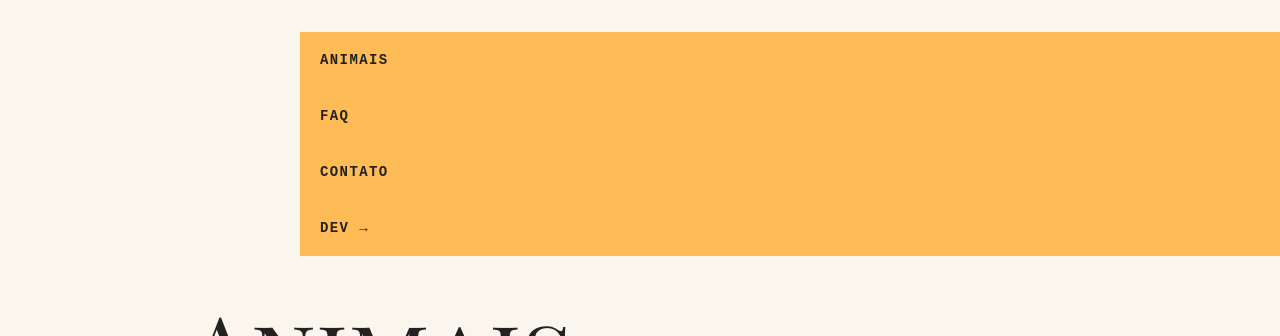
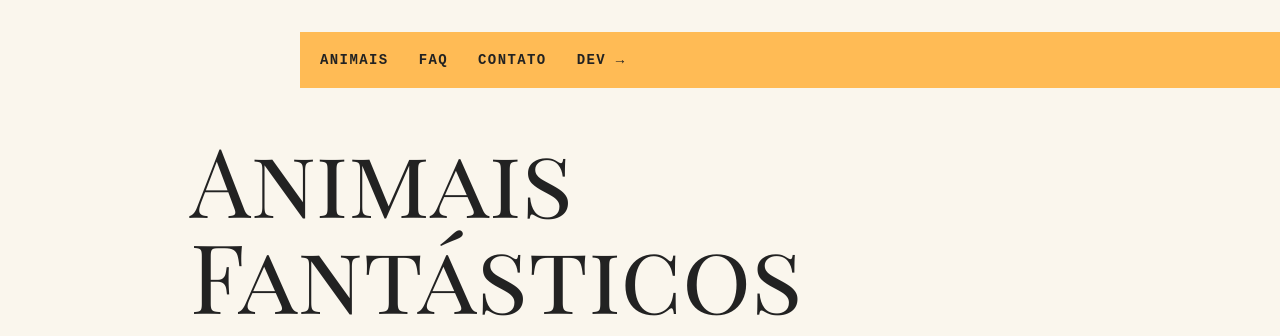
Before and after one commit to cortelucas/animais-fantasticos, a plain HTML site: page index.html in a window 1280 px wide. Shown: the top 336 px of the page. Drawn offline with Linux system fonts and the light colour scheme.

Commit message:
correção de estilização

```diff
--- a/css/style.css
+++ b/css/style.css
@@ -16,7 +16,7 @@ img {
   max-width: 100%;
 }
 
-li {
+ul {
   list-style: none;
 }
 
@@ -38,7 +38,7 @@ body {
   background: #fb5;
 }
 
-.menu-item {
+.menu ul {
   display: flex;
   flex-wrap: wrap;
   padding: 10px;
--- a/index.html
+++ b/index.html
@@ -11,10 +11,12 @@
 </head>
 <body class="grid-container">
   <nav class="menu">
-    <li class="menu-item"><a class="menu-link" href="#animais">Animais</a></li>
-    <li class="menu-item"><a class="menu-link" href="#faq">Faq</a></li>
-    <li class="menu-item"><a class="menu-link" href="#contato">Contato</a></li>
-    <li class="menu-item"><a class="menu-link" href="#">Dev →</a></li>
+    <ul>
+      <li class="menu-item"><a class="menu-link" href="#animais">Animais</a></li>
+      <li class="menu-item"><a class="menu-link" href="#faq">Faq</a></li>
+      <li class="menu-item"><a class="menu-link" href="#contato">Contato</a></li>
+      <li class="menu-item"><a class="menu-link" href="#">Dev →</a></li>
+    </ul>
   </nav>
   <section class="grid-section animais" id="animais">
     <h1 class="titulo">Animais Fantásticos</h1>
```
